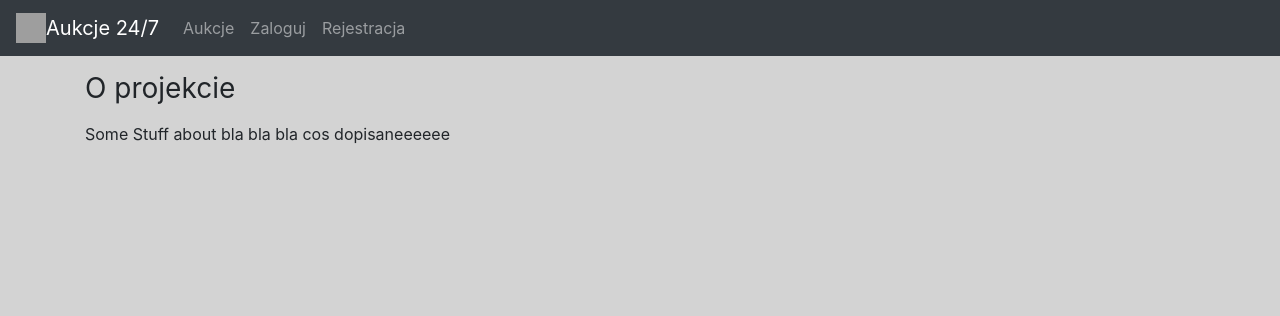
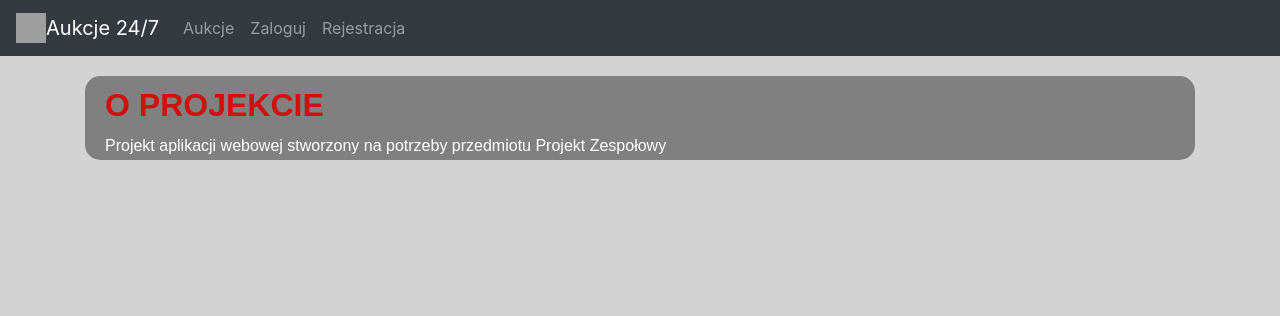
Before and after one commit to Rundaer/AuctionHouse, a Symfony app: template templates/home/about.html.twig in a window 1280 px wide. Shown: the top 316 px of the page. Run offline with Twig, Linux system fonts and the light colour scheme; the template is opened without the code that fills it, so the values that code supplies are empty; some libraries are stand-ins or nearby versions; grey boxes are pictures that could not be loaded.

Commit message:
CSS dla aukcji-19062020v1

```diff
--- a/public/css/mainDamian.css
+++ b/public/css/mainDamian.css
@@ -3,9 +3,7 @@
     margin-top: 20px;
     border: #343A40;
     background-color: white;
-
     font-family: Arial, Helvetica, sans-serif;
-    box-shadow: 0 4px 8px 0 rgba(0, 0, 0, 0.2), 0 6px 20px 0 rgba(0, 0, 0, 0.19);
     border-radius: 15px;
 }
 
--- a/templates/home/about.html.twig
+++ b/templates/home/about.html.twig
@@ -5,7 +5,15 @@
 {% block body %}
 
     {# Informacje o projekcie #}
-   <h1 class="h3 mb-3 font-weight-normal">O projekcie</h1>
-    <p>Some Stuff about bla bla bla cos dopisaneeeeee</p>
-    <p></p>
+
+    <div class="container_auc">
+        <div>
+            <div class="baner0"><div class="auk1"><h2>O projekcie<h2></div></div>
+        </div>
+        <div class="baner2">
+
+            <div class="pole11">Projekt aplikacji webowej stworzony na potrzeby przedmiotu Projekt Zespołowy</div>
+        </div>
+    </div>
+
 {% endblock %}
--- a/templates/my_auction/index.html.twig
+++ b/templates/my_auction/index.html.twig
@@ -9,7 +9,7 @@
 
 
 
-        <div class="container_auc">
+    <div class="container_auc">
     <div>
         <div class="baner0"><h2><a class="auk1" href={{ url('my_auction_details', {"id": auction.id} )}}>{{ auction.title }}</a></h2></div>
     </div>
```
